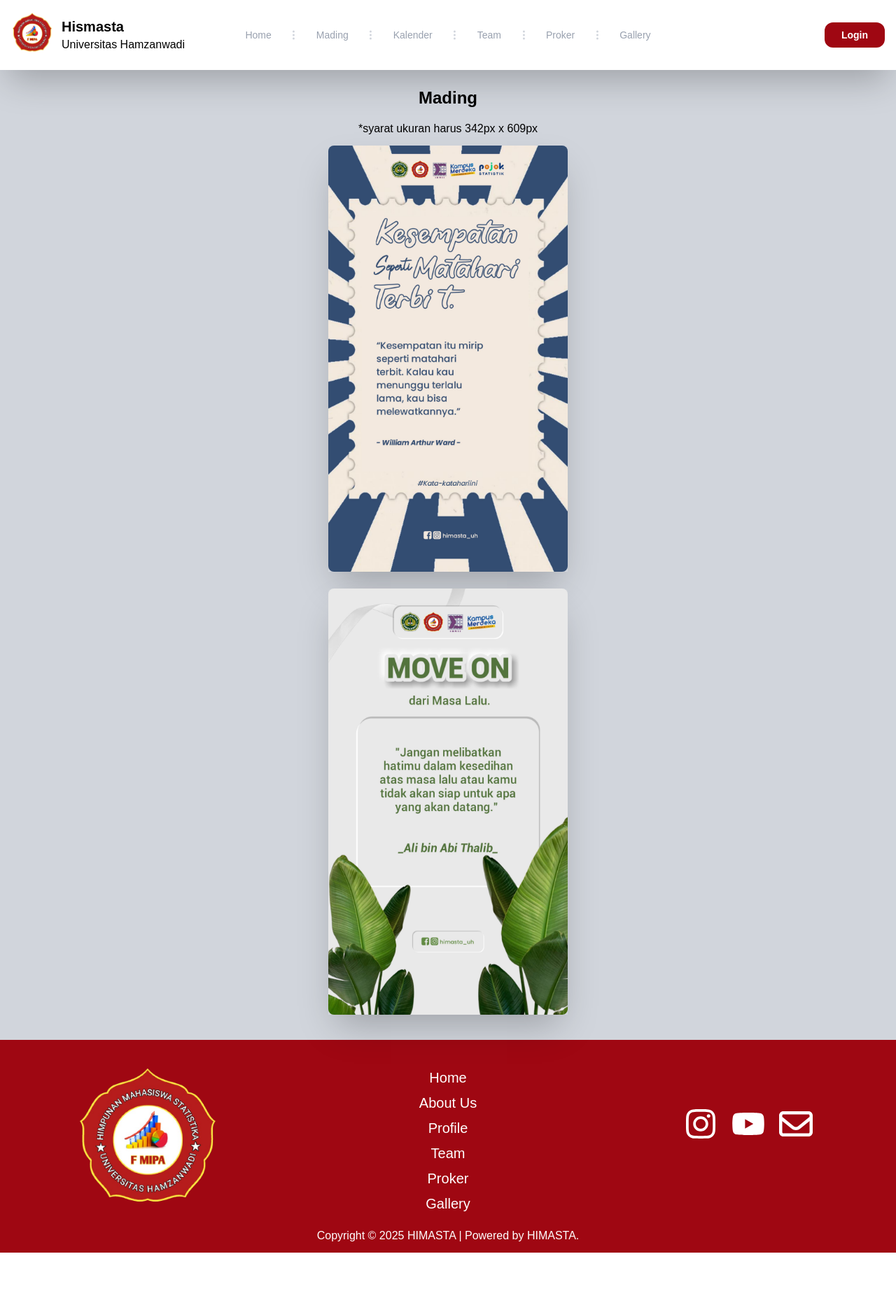
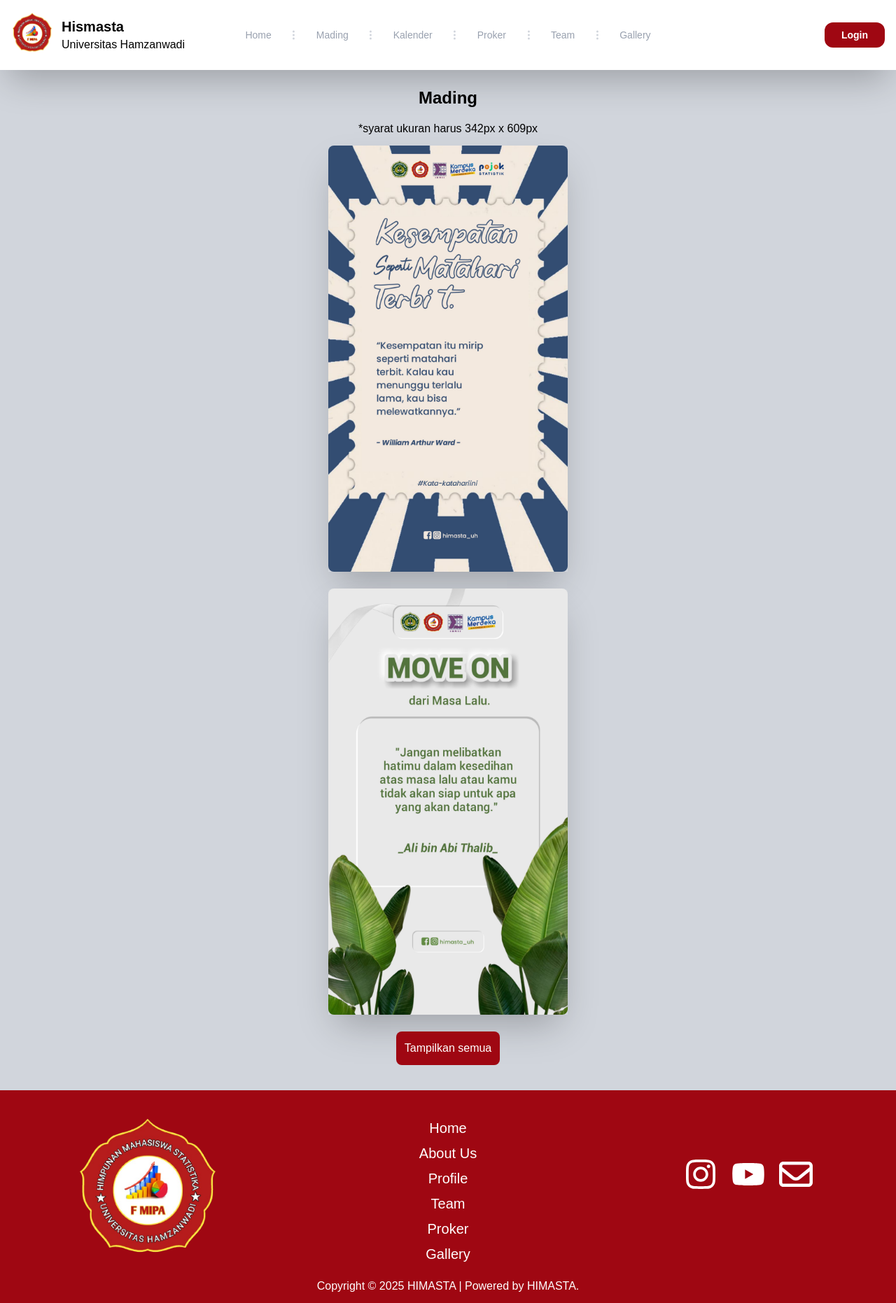
Before and after one commit to putrimail/himasta-hamzanwadi, a React (Vite) app: page /mading in a window 1280 px wide. Shown: the whole page at 70% size. Before the commit the page ends 1790 px from the top, so only its background shows below. Built offline with nearby package versions, Linux system fonts and the light colour scheme; the HTML template or start-up script is replaced by a standard one.

Commit message:
push again

```diff
--- a/src/components/NavbarComp.jsx
+++ b/src/components/NavbarComp.jsx
@@ -21,12 +21,12 @@ export default function NavbarComp() {
       href: "/event",
     },
     {
+      text: "Proker",
+      href: "/#proker",
+    },
+    {
       text: "Team",
       href: "#team",
-    },
-    {
-      text: "Proker",
-      href: "/#proker",
     },
     {
       text: "Gallery",
--- a/src/pages/Mading/MadingPages.jsx
+++ b/src/pages/Mading/MadingPages.jsx
@@ -1,3 +1,4 @@
+import { useState } from "react";
 import { assets } from "../../assets";
 
 const mading = [
@@ -5,8 +6,9 @@ const mading = [
   { path: assets.mad2, alt: "mading2" },
 ];
 function MadingPages() {
+  const [viewAll, setViewAll] = useState(true);
   const sliceTwo = mading
-    .slice(mading.length - (1 + 1), mading.length)
+    .slice(viewAll ? mading.length - (1 + 1) : 0, mading.length)
     .reverse();
   return (
     <div className="flex flex-col items-center p-6 bg-gray-300 min-h-screen">
@@ -21,6 +23,13 @@ function MadingPages() {
           />
         </div>
       ))}
+
+      <button
+        onClick={() => setViewAll(!viewAll)}
+        className="m-3 cursor-pointer p-3 bg-red-800 text-white rounded-lg"
+      >
+        Tampilkan semua
+      </button>
     </div>
   );
 }
```
